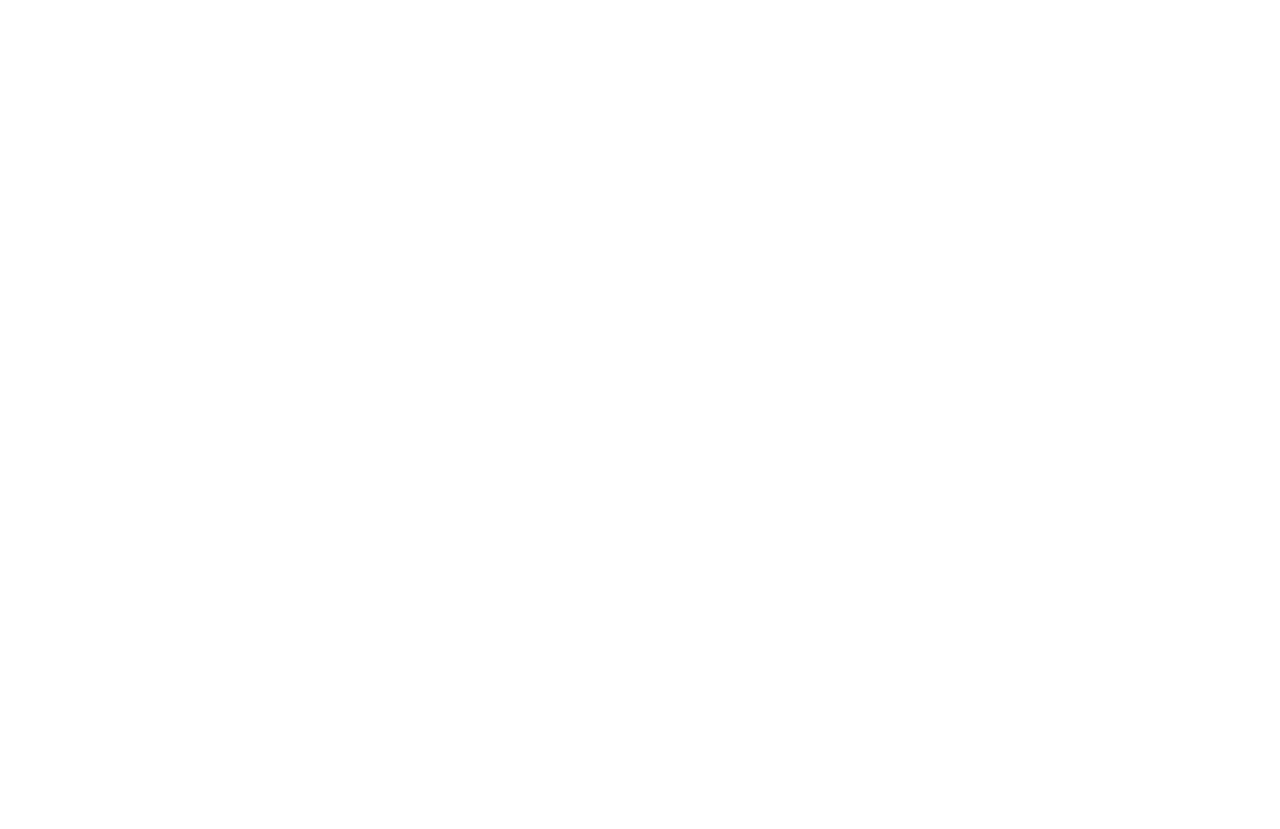
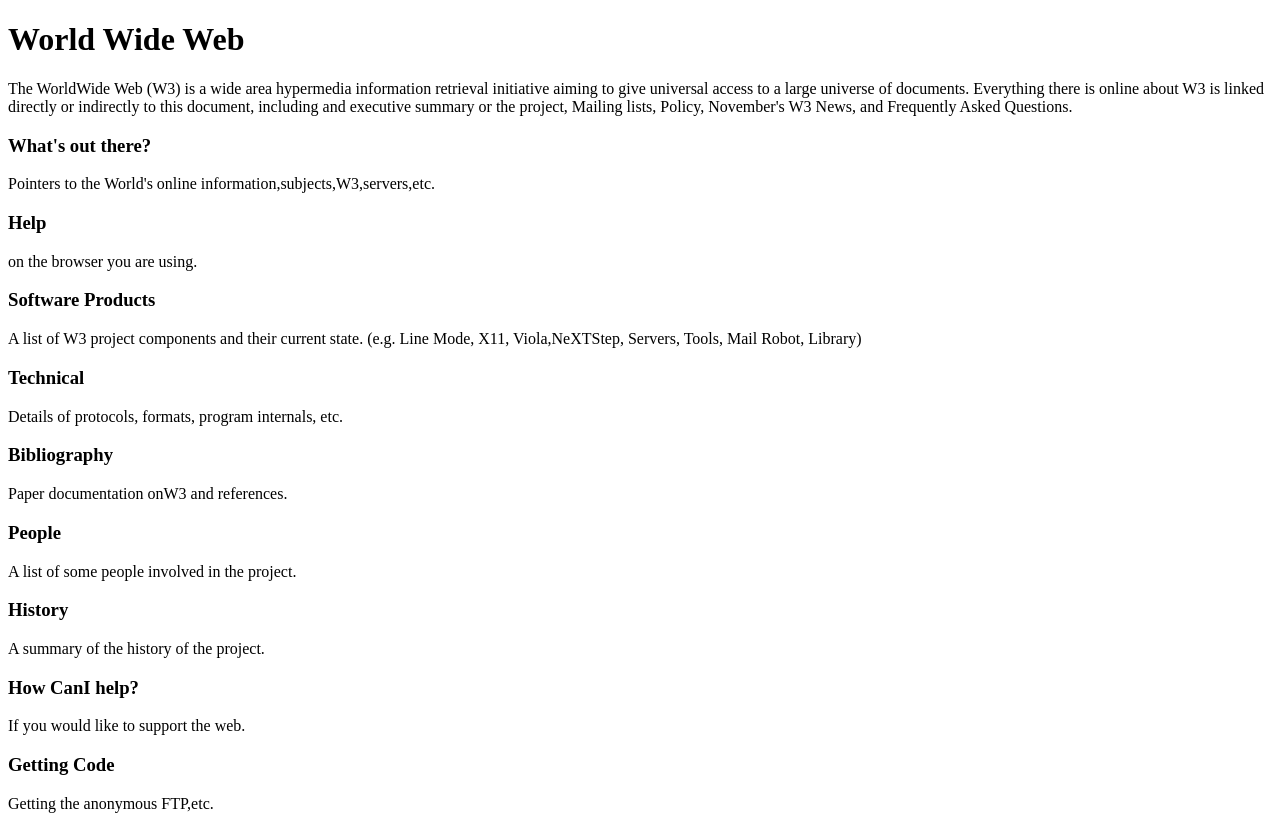
Before and after one commit to SaharaParker/cernreact, a plain HTML site: page index.html in a window 1280 px wide. Before the commit the page ends 800 px from the top, so only its background shows below. Drawn offline with Linux system fonts and the light colour scheme.

Commit message:
added js directory and files

```diff
--- a/index.html
+++ b/index.html
@@ -1,34 +1,37 @@
-<!--<!DOCTYPE html>-->
-<!--<html lang="en">-->
+<!DOCTYPE html>
+<html lang="en">
 
-<!--<head>-->
-<!--    <meta charset="UTF-8">-->
-<!--    <link rel="stylesheet">-->
-<!--    <title>World Wide Web</title>-->
-<!--</head>-->
-<!--<body>-->
+<head>
+    <meta charset="UTF-8">
+    <link rel="stylesheet">
+    <title>World Wide Web</title>
+</head>
+<body>
+<div id="app"></div>
 
-<!--<h1>World Wide Web</h1>-->
-<!--<p>The WorldWide Web (W3) is a wide area hypermedia information retrieval initiative aiming to give universal access to a large universe of documents.-->
-<!--    Everything there is online about W3 is linked directly or indirectly to this document, including and executive summary or the project, Mailing lists, Policy, November's W3 News, and Frequently Asked Questions.</p>-->
-<!--<h3>What's out there?</h3>-->
-<!--<p>Pointers to the World's online information,subjects,W3,servers,etc.</p>-->
-<!--<h3>Help</h3>-->
-<!--<p>on the browser you are using.</p>-->
-<!--<h3>Software Products</h3>-->
-<!--<p>A list of W3 project components and their current state. (e.g. Line Mode, X11, Viola,NeXTStep, Servers, Tools, Mail Robot, Library)</p>-->
-<!--<h3>Technical</h3>-->
-<!--<p>Details of protocols, formats, program internals, etc.</p>-->
-<!--<h3>Bibliography</h3>-->
-<!--<p>Paper documentation onW3 and references.</p>-->
-<!--<h3>People</h3>-->
-<!--<p>A list of some people involved in the project.</p>-->
-<!--<h3>History</h3>-->
-<!--<p>A summary of the history of the project.</p>-->
-<!--<h3>How CanI help?</h3>-->
-<!--<p>If you would like to support the web.</p>-->
-<!--<h3>Getting Code</h3>-->
-<!--<p>Getting the anonymous FTP,etc.</p>-->
+<script src=""></script>
 
-<!--</body>-->
-<!--</html>-->
+<h1>World Wide Web</h1>
+<p>The WorldWide Web (W3) is a wide area hypermedia information retrieval initiative aiming to give universal access to a large universe of documents.
+    Everything there is online about W3 is linked directly or indirectly to this document, including and executive summary or the project, Mailing lists, Policy, November's W3 News, and Frequently Asked Questions.</p>
+<h3>What's out there?</h3>
+<p>Pointers to the World's online information,subjects,W3,servers,etc.</p>
+<h3>Help</h3>
+<p>on the browser you are using.</p>
+<h3>Software Products</h3>
+<p>A list of W3 project components and their current state. (e.g. Line Mode, X11, Viola,NeXTStep, Servers, Tools, Mail Robot, Library)</p>
+<h3>Technical</h3>
+<p>Details of protocols, formats, program internals, etc.</p>
+<h3>Bibliography</h3>
+<p>Paper documentation onW3 and references.</p>
+<h3>People</h3>
+<p>A list of some people involved in the project.</p>
+<h3>History</h3>
+<p>A summary of the history of the project.</p>
+<h3>How CanI help?</h3>
+<p>If you would like to support the web.</p>
+<h3>Getting Code</h3>
+<p>Getting the anonymous FTP,etc.</p>
+
+</body>
+</html>
```
Also changed, not shown: app.js (+33 -10 lines), js/babel.js (added), js/react-dom.js (added), js/react.js (added).
